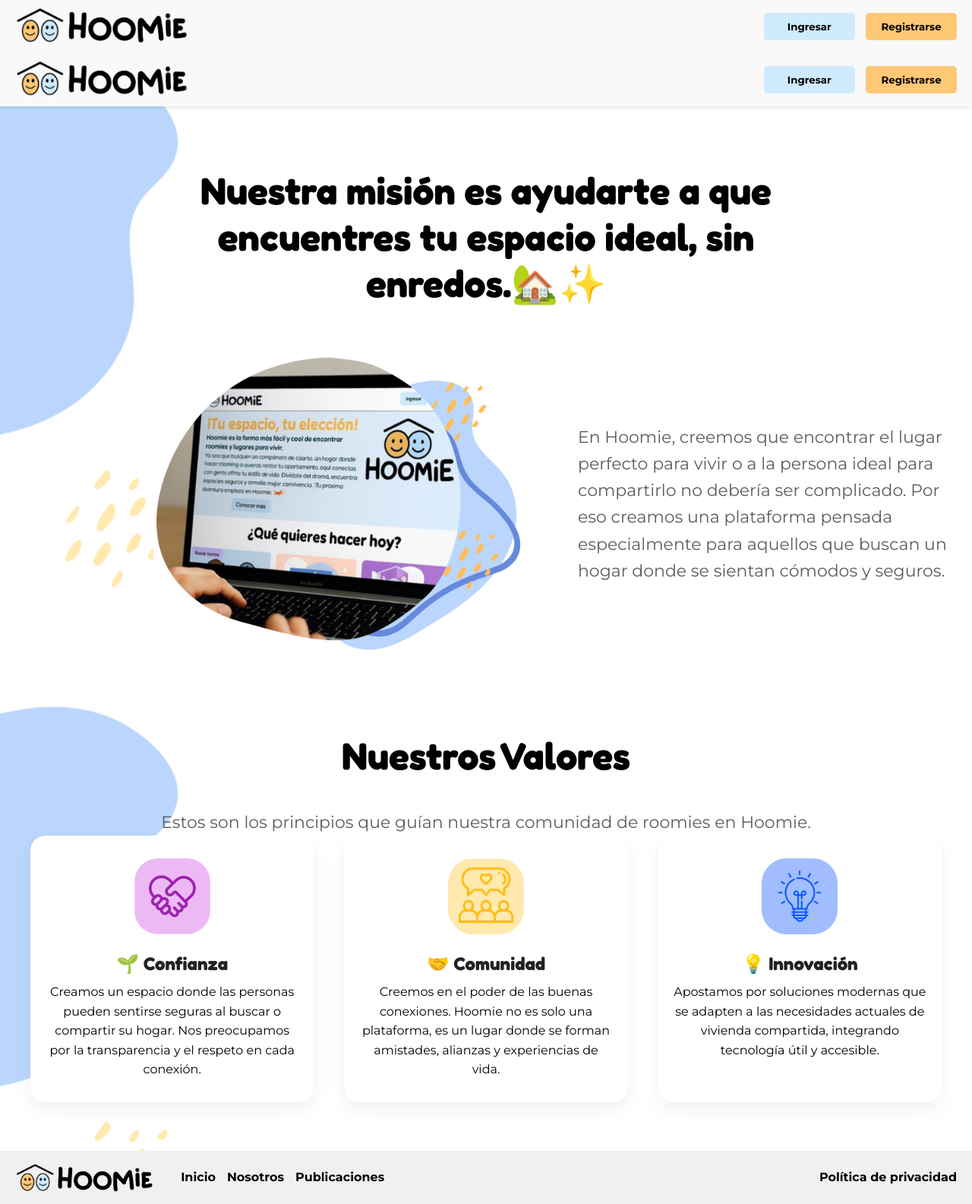
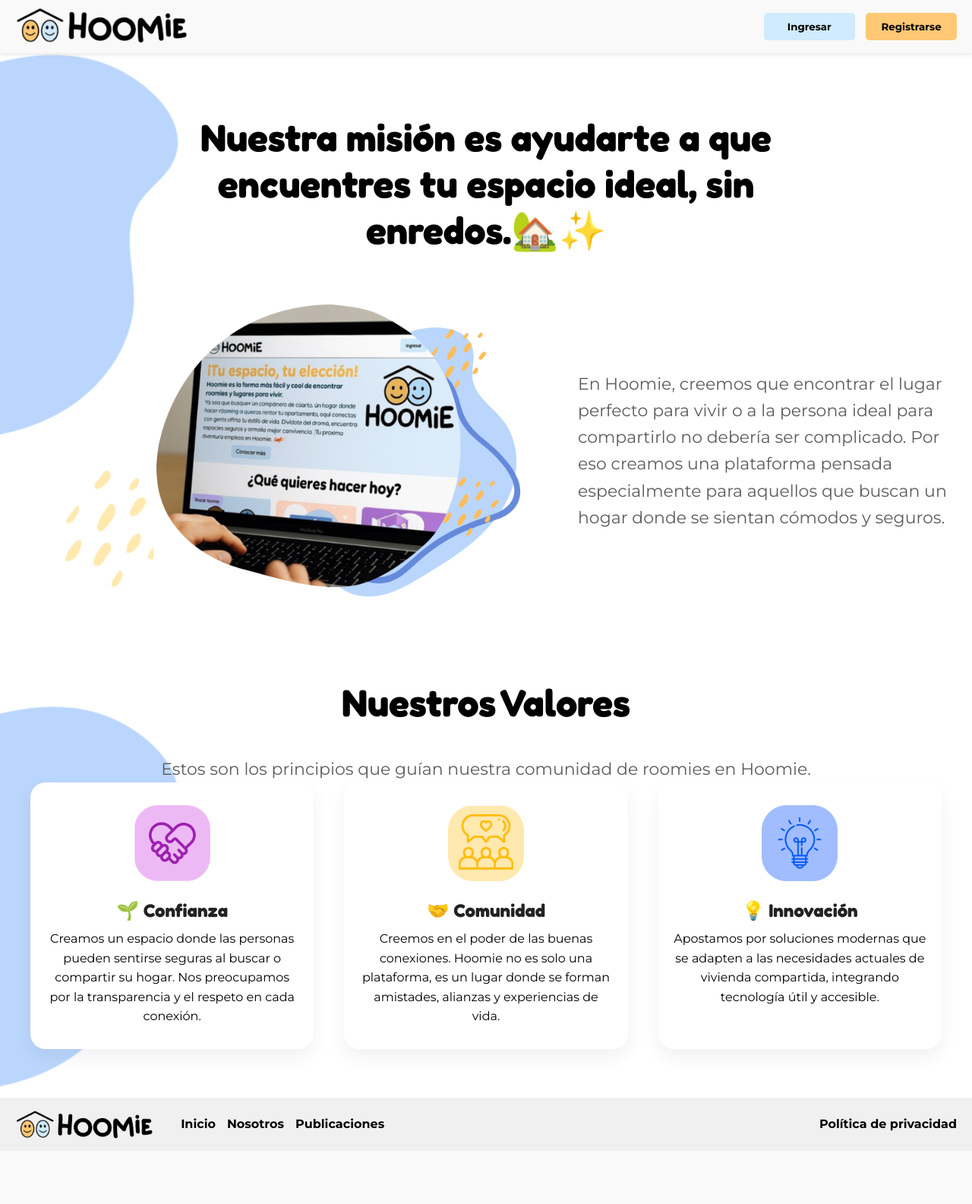
Before and after one commit to Deivyt2608/HoomieAPP, a FastAPI app: page /nosotros in a window 1280 px wide. Shown: the whole page at 76% size. After the commit the page ends 1499 px from the top, so only its background shows below. Run offline with FastAPI, Linux system fonts and the light colour scheme; some web fonts are replaced.

Commit message:
correccion nosotros

```diff
--- a/datosPrueba.py
+++ b/datosPrueba.py
@@ -5,7 +5,7 @@ from models.user import User
 from models.publicacion import Publicacion
 import random
 
-ciudades = ["Bogotá", "Medellín", "Cali", "Barranquilla"]
+ciudades = ["Bogotá", "Medellín", "cartagena"]
 barrio_base = ["Chapinero", "Laureles", "San Fernando", "El Prado"]
 tipos = ["apartamento", "casa"]
 generos = ["masculino", "femenino", "indiferente"]
--- a/routers/vistas.py
+++ b/routers/vistas.py
@@ -63,6 +63,13 @@ async def mostrar_formulario_inmueble(request: Request, publicacion_id: int):
         "publicacion_id": publicacion_id
     })
 
+@router.get("/nosotros", response_class=HTMLResponse)
+async def mostrar_formulario_inmueble(request: Request):
+    usuario = get_usuario_logueado(request)
+    return templates.TemplateResponse("conocenos.html", {
+        "request": request,
+        "usuario_logueado": usuario if usuario else None
+    })
 
 # Función genérica para renderizar plantillas
 def render_template(template_name: str):
--- a/templates/conocenos.html
+++ b/templates/conocenos.html
@@ -7,23 +7,6 @@
 {% endblock %}
 
 {% block content %}
-
-    <body class="inicio" >
-    <nav class="navbar" id="navp">
-        <div class="logo">
-            <a href="/inicio"><img src="/static/imagenes/principal.png"></a>
-        </div>
-        <div class="buttons">
-            {% if usuario_logueado %}
-                <h2 id="name">Hola, {{ usuario_logueado }}</h2>
-                <a href="/logout"><button class="botonAma" id="out">Cerrar sesión</button></a>
-                <a href="/perfil"><button class="botonAzu" id="perfil">Ver Perfil</button></a>
-            {% else %}
-                <a href="ingreso"><button class="botonAzu">Ingresar</button></a>
-                <a href="registro"><button class="botonAma">Registrarse</button></a>
-            {% endif %}
-        </div>
-    </nav>
     <div class="seccion-hero">
 
         <!-- Título arriba de todo -->
```
Also changed, not shown: static/imagenes/usuarios/13.jpg (added).
